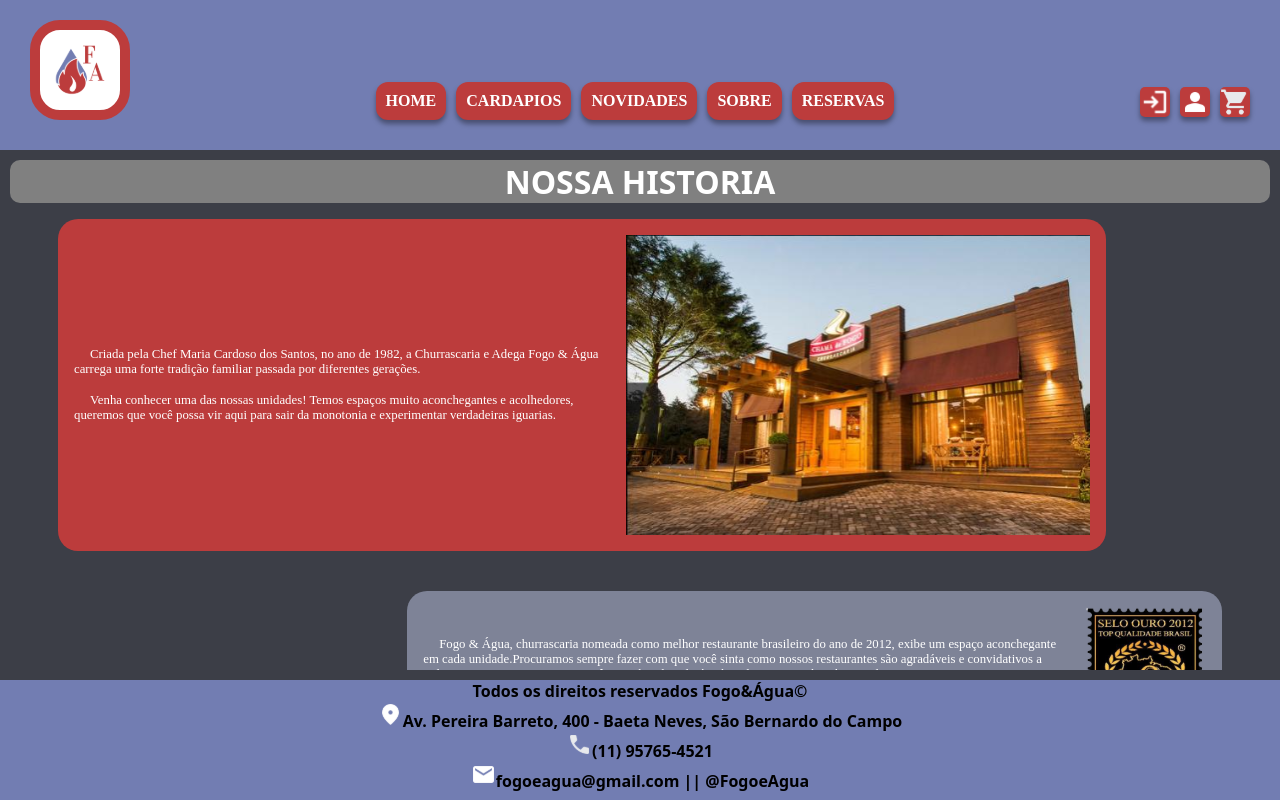
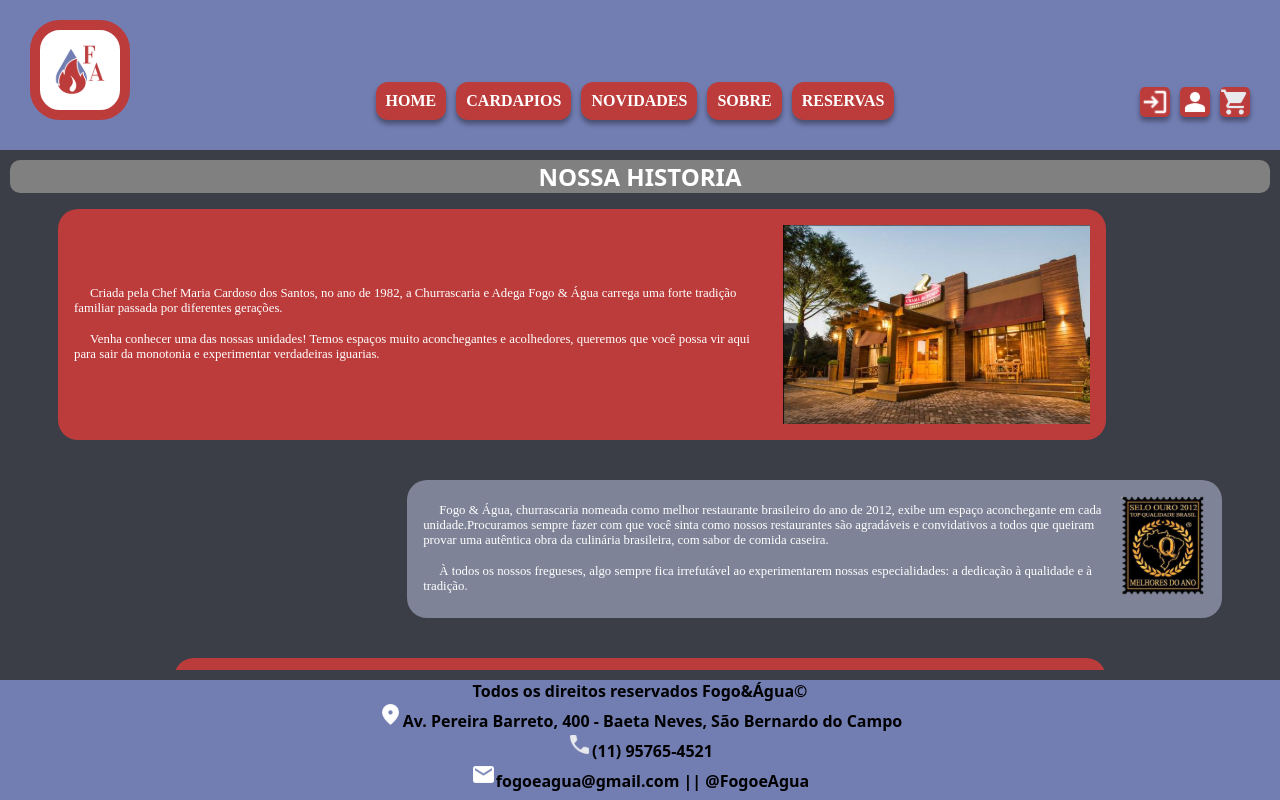
Before and after one commit to sergiofisio/aula_react_ETEC, a React (Vite) app: page / in a window 1280 px wide. Built offline with nearby package versions, Linux system fonts and the light colour scheme.

Commit message:
forms arrumados e pagina cardapio

```diff
--- a/src/App.css
+++ b/src/App.css
@@ -4,7 +4,7 @@
   box-sizing: border-box;
 }
 
-.section {
+section {
   height: calc(100vh - 270px);
   overflow-y: auto;
 
--- a/src/components/card-cardapio/index.jsx
+++ b/src/components/card-cardapio/index.jsx
@@ -8,7 +8,7 @@ export function CardCardapio({ imagem, texto, link }) {
     <div className="cards-container">
       <img src={imagem} alt={texto} className="card-image" />
       <h3 className="card-title">{texto}</h3>
-      <button className="card-button" onClick={() => navigate(link)}>
+      <button className="card-button" onClick={() => alert("Em breve")}>
         Visitar
       </button>
     </div>
--- a/src/components/card-home/card-home.css
+++ b/src/components/card-home/card-home.css
@@ -22,16 +22,20 @@
 .primeiro-card {
   width: 90%;
   align-self: start;
+  height: 50%;
 }
 
 .segundo-card {
   width: 70%;
   align-self: end;
+  height: 30%;
 }
 
 .terceiro-card {
   width: 80%;
   align-self: center;
+
+  height: 40%;
 }
 
 .card-home-invertido {
@@ -45,13 +49,6 @@
   background-color: #7e8397;
 }
 
-.imagem-card-grande {
-  height: 300px;
+.card-home img {
+  height: 100%;
 }
-.imagem-card-medio {
-  height: 200px;
-}
-
-.imagem-card-pequeno {
-  height: 150px;
-}
--- a/src/components/header/button/index.jsx
+++ b/src/components/header/button/index.jsx
@@ -1,11 +1,11 @@
 import { useNavigate } from "react-router-dom";
 import "./button.css";
 
-export default function Button({ link, icon, className }) {
+export default function Button({ link, text, icon, className }) {
   const navigate = useNavigate();
   return (
-    <button onClick={link} className={className}>
-      <img src={icon} alt="Icone de login" />
+    <button onClick={() => navigate(link)} className={className}>
+      {text ? text : <img src={icon} alt="Icone de login" />}
     </button>
   );
 }
--- a/src/components/header/index.jsx
+++ b/src/components/header/index.jsx
@@ -41,6 +41,7 @@ const buttons = [
   },
   {
     icon: shopIcon,
+    link: "/cart",
   },
 ];
 
@@ -60,7 +61,12 @@ export function Header() {
       <div className="header__buttons">
         {buttons.map((button, key) => {
           return (
-            <Button className="header__button" icon={button.icon} key={key} />
+            <Button
+              link={button.link}
+              className="header__button"
+              icon={button.icon}
+              key={key}
+            />
           );
         })}
       </div>
--- a/src/pages/cardapio/index.jsx
+++ b/src/pages/cardapio/index.jsx
@@ -4,16 +4,48 @@ import imgCocaPepsi from "../../assets/img/cocapepsi.svg";
 import imgBolos from "../../assets/img/bolos.svg";
 import imgBuffet from "../../assets/img/buffet1.svg";
 import imgChurras from "../../assets/img/churrascobg.svg";
+import Titulo from "../../components/titulo";
+import "./cardapio.css";
+
+const cardInfo = [
+  {
+    imagem: imgPicanha,
+    texto: "Nossas Especialidades",
+  },
+  {
+    imagem: imgCocaPepsi,
+    texto: "Bebidas",
+  },
+  {
+    imagem: imgBolos,
+    texto: "Sobremesas",
+  },
+  {
+    imagem: imgBuffet,
+    texto: "Pratos Recomendados",
+  },
+  {
+    imagem: imgChurras,
+    texto: "Combos",
+  },
+];
 
 export default function Cardapio() {
   return (
-    <div className="section">
-      <h2>Cardapio</h2>
-      <CardCardapio imagem={imgPicanha} button={card - button} />
-      <CardCardapio imagem={imgCocaPepsi} button={card - button} />
-      <CardCardapio imagem={imgBolos} button={card - button} />
-      <CardCardapio imagem={imgBuffet} button={card - button} />
-      <CardCardapio imagem={imgChurras} button={card - button} />
-    </div>
+    <section>
+      <Titulo texto="menu principal" style="cinza" />
+      <div className="container-cardapio">
+        {cardInfo.map((card, index) => {
+          return (
+            <CardCardapio
+              key={index}
+              imagem={card.imagem}
+              texto={card.texto}
+              link="/"
+            />
+          );
+        })}
+      </div>
+    </section>
   );
 }
--- a/src/pages/form/index.jsx
+++ b/src/pages/form/index.jsx
@@ -38,6 +38,7 @@ export default function PageForm({ type }) {
   }, [type]);
 
   return (
+    <section>
       <Form onSubmit={handleSubmit}>
         {type === "register" ? (
           <Register form={form} setForm={setForm} />
@@ -46,5 +47,6 @@ export default function PageForm({ type }) {
         )}
         <Button className="botao-vermelho" text="Enviar" />
       </Form>
+    </section>
   );
 }
--- a/src/pages/home/index.jsx
+++ b/src/pages/home/index.jsx
@@ -61,7 +61,7 @@ const cards = [
 
 export default function Home() {
   return (
-    <div className="section">
+    <section>
       <Titulo texto="nossa historia" style="cinza" />
       <div className="container-home">
         {cards.map((card, key) => {
@@ -78,6 +78,6 @@ export default function Home() {
           );
         })}
       </div>
-    </div>
+    </section>
   );
 }
```
Lines whose indentation alone changed are shown as unchanged.
